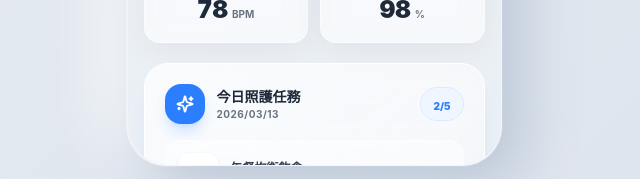
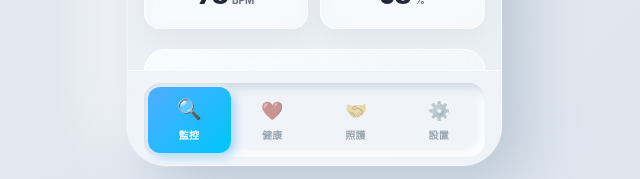
Before and after one commit to lyh011403/C_Smart-Safety-Care_camera, a React (Vite) app: page / in a window 1280 px wide. Shown: the part 662-841 px from the top of the page, without its empty margins (326-966 px from the left). Built offline with nearby package versions, Linux system fonts and the light colour scheme; no server answers.

Commit message:
Fix disappearing Bottom Navigation by optimizing Flexbox layout and safe area handling. Moving paddingTop inside tabs.

```diff
--- a/src/app/App.tsx
+++ b/src/app/App.tsx
@@ -276,11 +276,9 @@ function AppContent() {
         `}</style>
         {/* Tab Content with Conditional Rendering for Performance */}
         <div
-          className="flex-1 relative"
+          className="flex-1 relative min-h-0 overflow-hidden"
           style={{
-            paddingTop: "calc(env(safe-area-inset-top, 0px) + 10px)",
-            paddingBottom: "env(safe-area-inset-bottom, 0px)",
-            zIndex: 10 // 高於背景但低於導航
+            zIndex: 20
           }}
           onTouchStart={onTouchStart}
           onTouchMove={onTouchMove}
@@ -360,20 +358,15 @@ function AppContent() {
 
         {/* Bottom Navigation */}
         <div
-          className="flex-shrink-0 px-4 pb-2 relative"
+          className="flex-shrink-0 px-4 relative border-t border-white/50"
           style={{
-            background: "#F0F4F8",
-            zIndex: 50,
-            paddingBottom: "calc(env(safe-area-inset-bottom, 0px) + 10px)"
+            background: "rgba(240, 244, 248, 0.8)",
+            backdropFilter: "blur(20px)",
+            zIndex: 100,
+            paddingBottom: "calc(env(safe-area-inset-bottom, 0px) + 8px)",
+            paddingTop: "12px"
           }}
         >
-          <div
-            style={{
-              height: 1,
-              marginBottom: 10,
-              background: "linear-gradient(90deg,transparent,#d1d9e688,transparent)",
-            }}
-          />
           <div
             className="flex rounded-2xl p-1"
             style={{
--- a/src/app/components/CareTab.tsx
+++ b/src/app/components/CareTab.tsx
@@ -106,7 +106,8 @@ export function CareTab({
     <div
       className="flex flex-col gap-5 p-4 pb-32 overflow-y-auto h-full"
       style={{
-        background: "transparent"
+        background: "transparent",
+        paddingTop: "calc(env(safe-area-inset-top, 0px) + 12px)"
       }}
     >
       {/* Header with Glassmorphism */}
--- a/src/app/components/HealthTab.tsx
+++ b/src/app/components/HealthTab.tsx
@@ -676,7 +676,8 @@ export function HealthTab({ isActive = true, isMobile = false }: { isActive?: bo
     <div
       className="flex flex-col gap-5 p-4 pb-32 overflow-y-auto h-full"
       style={{
-        background: "transparent"
+        background: "transparent",
+        paddingTop: "calc(env(safe-area-inset-top, 0px) + 12px)"
       }}
     >
       <style>{`
--- a/src/app/components/MonitorTab.tsx
+++ b/src/app/components/MonitorTab.tsx
@@ -444,7 +444,8 @@ export function MonitorTab({
     <div
       className="flex flex-col gap-5 p-4 pb-32 overflow-y-auto h-full"
       style={{
-        background: "transparent"
+        background: "transparent",
+        paddingTop: "calc(env(safe-area-inset-top, 0px) + 12px)"
       }}
     >
 
--- a/src/app/components/SettingsTab.tsx
+++ b/src/app/components/SettingsTab.tsx
@@ -41,7 +41,10 @@ export const SettingsTab: React.FC<SettingsTabProps> = ({
     };
 
     return (
-        <div className="p-4 pb-32 space-y-6 overflow-y-auto h-full">
+        <div
+            className="p-4 pb-32 space-y-6 overflow-y-auto h-full"
+            style={{ paddingTop: "calc(env(safe-area-inset-top, 0px) + 12px)" }}
+        >
             <div className="flex items-center justify-between px-2 mb-2">
                 <div className="flex items-center gap-3">
                     <div className="w-10 h-10 bg-white rounded-2xl shadow-sm flex items-center justify-center border border-white/50">
```
